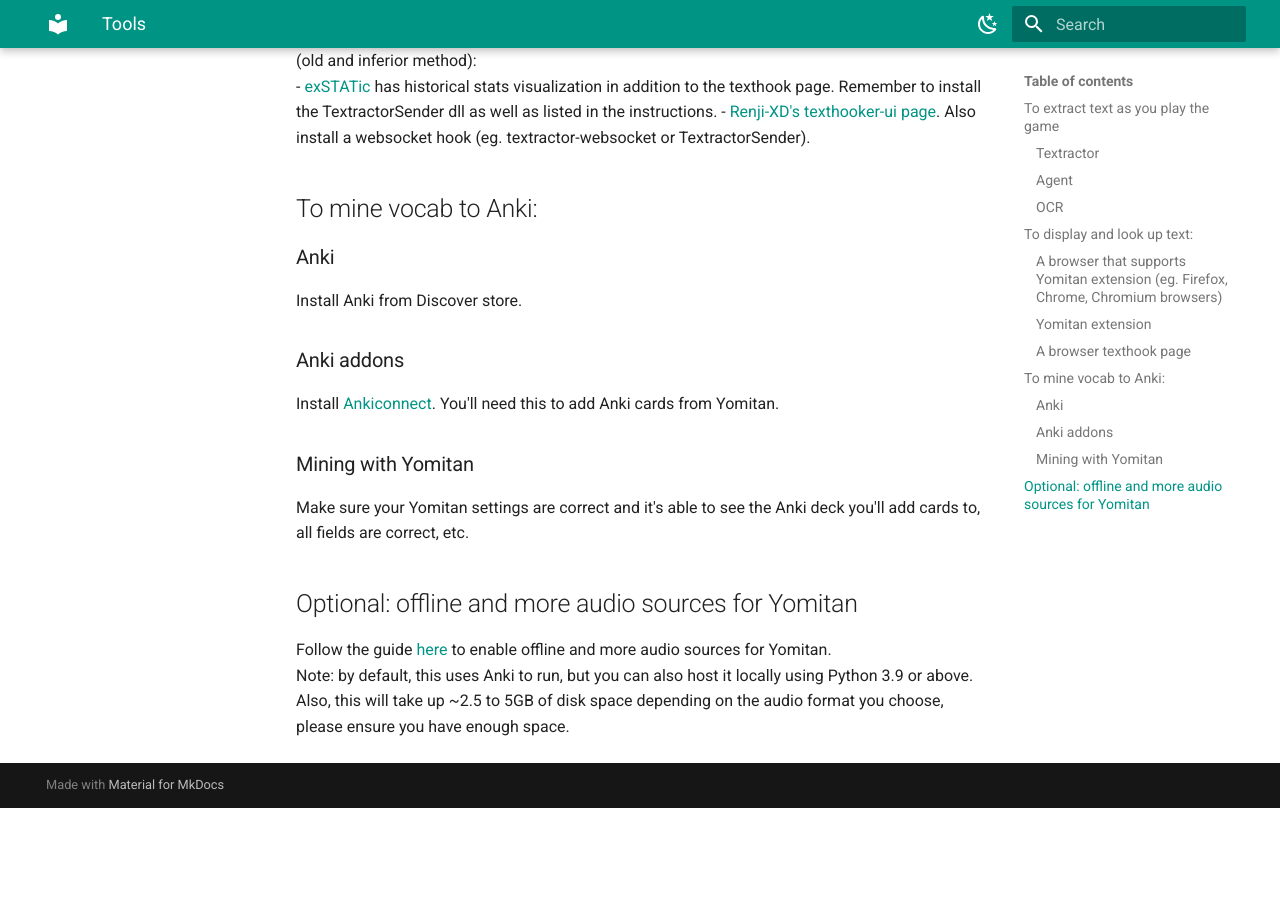
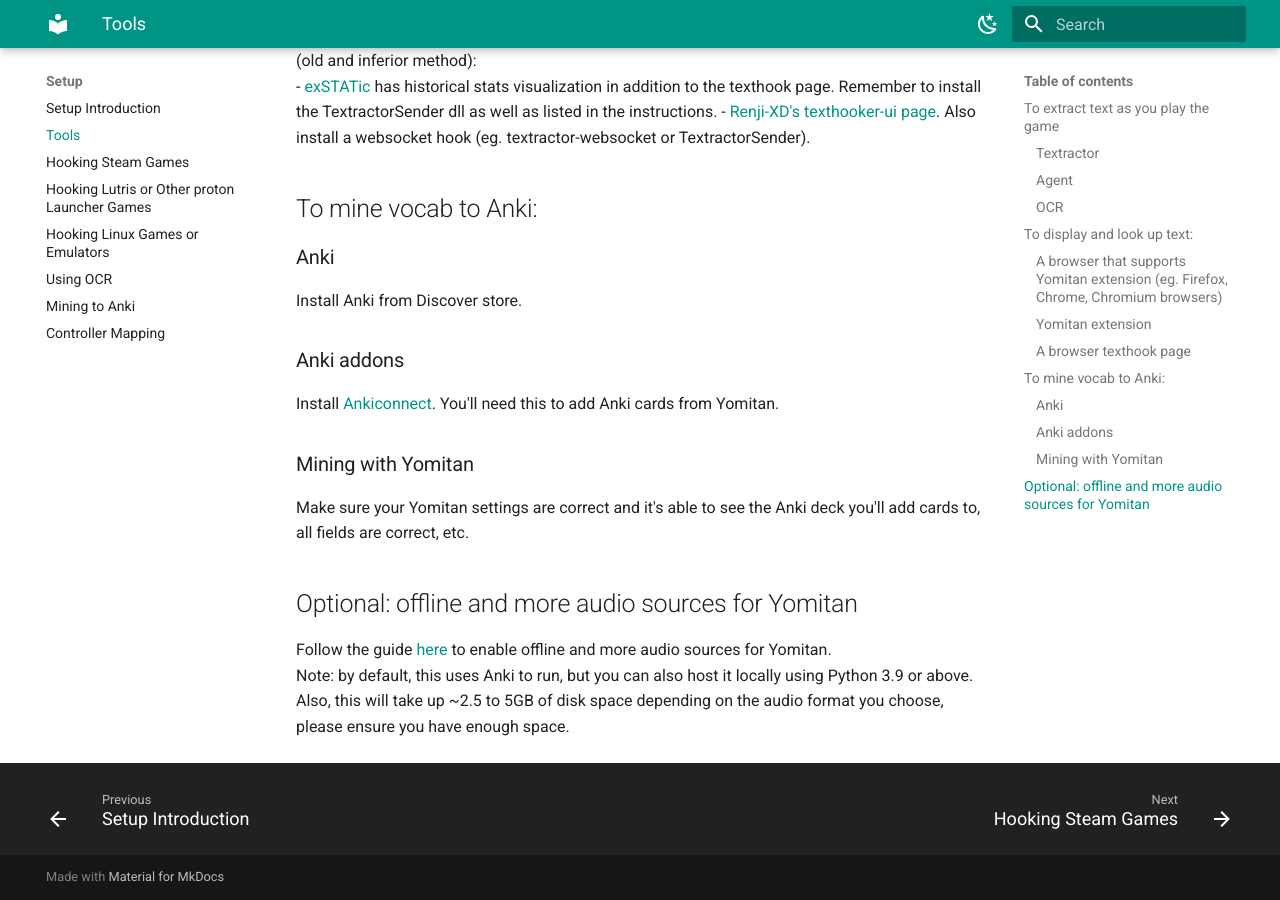
Before and after one commit to aka-baka/deck-mining, an MkDocs documentation site: the page built from docs/deck-mining/setupTools.md, in a window 1280 px wide and 900 px high, scrolled down 1376 px. Built offline with MkDocs 1.6.1 and Material for MkDocs 9.7.7, drawn with Linux system fonts in a browser that asks for light colours; before the commit the page ends 2184 px from its top, so only the background shows below that; some of the changed lines change nothing that is shown.

Commit message:
Update mkdocs.yml

```diff
--- a/mkdocs.yml
+++ b/mkdocs.yml
@@ -6,7 +6,7 @@
     - Introduction: 'deck-mining/index.md'
   - Setup:
     - Setup Introduction: 'deck-mining/setupIntro.md'
-    - Tools: 'deck-mining/setupBasics.md'
+    - Tools: 'deck-mining/setupTools.md'
     - Hooking Steam Games: 'deck-mining/hookSteamGames.md'
     - Hooking Lutris or Other proton Launcher Games: 'deck-mining/hookLutrisGames.md'
     - Hooking Linux Games or Emulators: 'deck-mining/hookEmuDeck.md'
```
